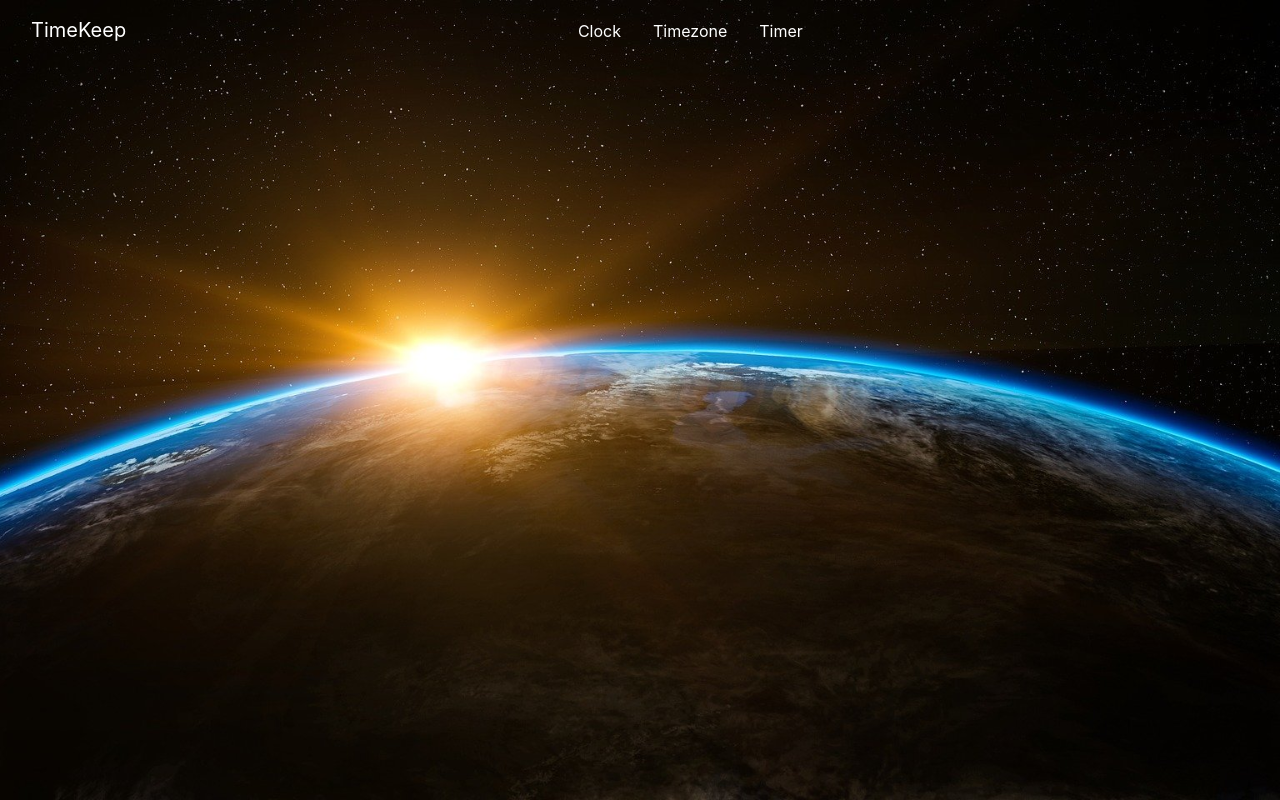
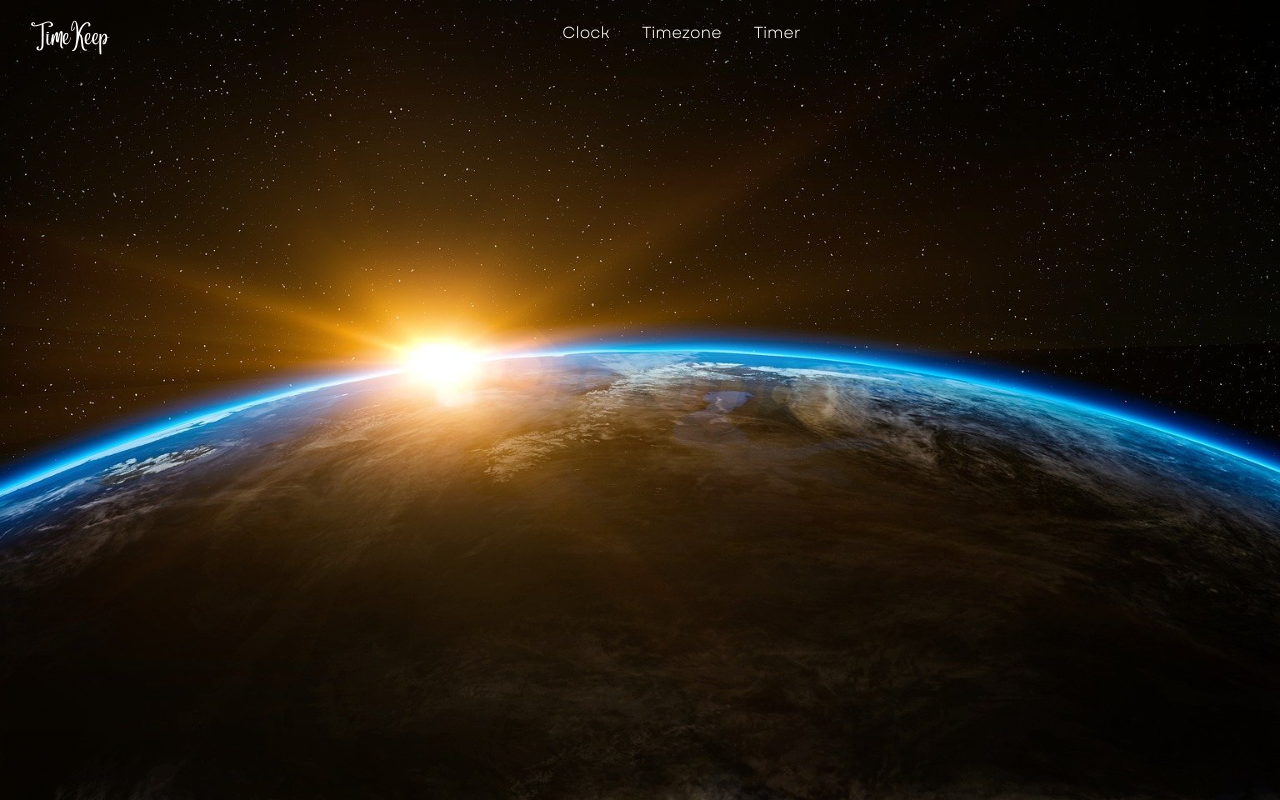
Before and after one commit to SabeerJuniad/TimeKeep, a website: page index.html in a window 1280 px wide. Drawn offline with nearby package versions, Linux system fonts and the light colour scheme.

Commit message:
add font

```diff
--- a/styles.css
+++ b/styles.css
@@ -9,6 +9,7 @@ body {
 .navbar-nav .nav-link {
     color: white;
     transition: color 0.3s ease;
+    font-family: garet ;
 }
 
 .navbar-nav .nav-link:hover {
@@ -19,8 +20,19 @@ body {
 
 .navbar-brand {
     color: white;
+    font-family: AngelinaFont;
 }
 
 .navbar-brand:hover{
     color: white;
 }
+
+@font-face {
+    font-family: "AngelinaFont";
+    src: url(Angelina-rnlA.otf) format('opentype');
+}
+
+@font-face {
+    font-family: "garet";
+    src: url(Garet-Book.ttf) format('truetype');
+}
```
Also changed, not shown: Angelina-rnlA.otf (added), Garet-Book.ttf (added).
